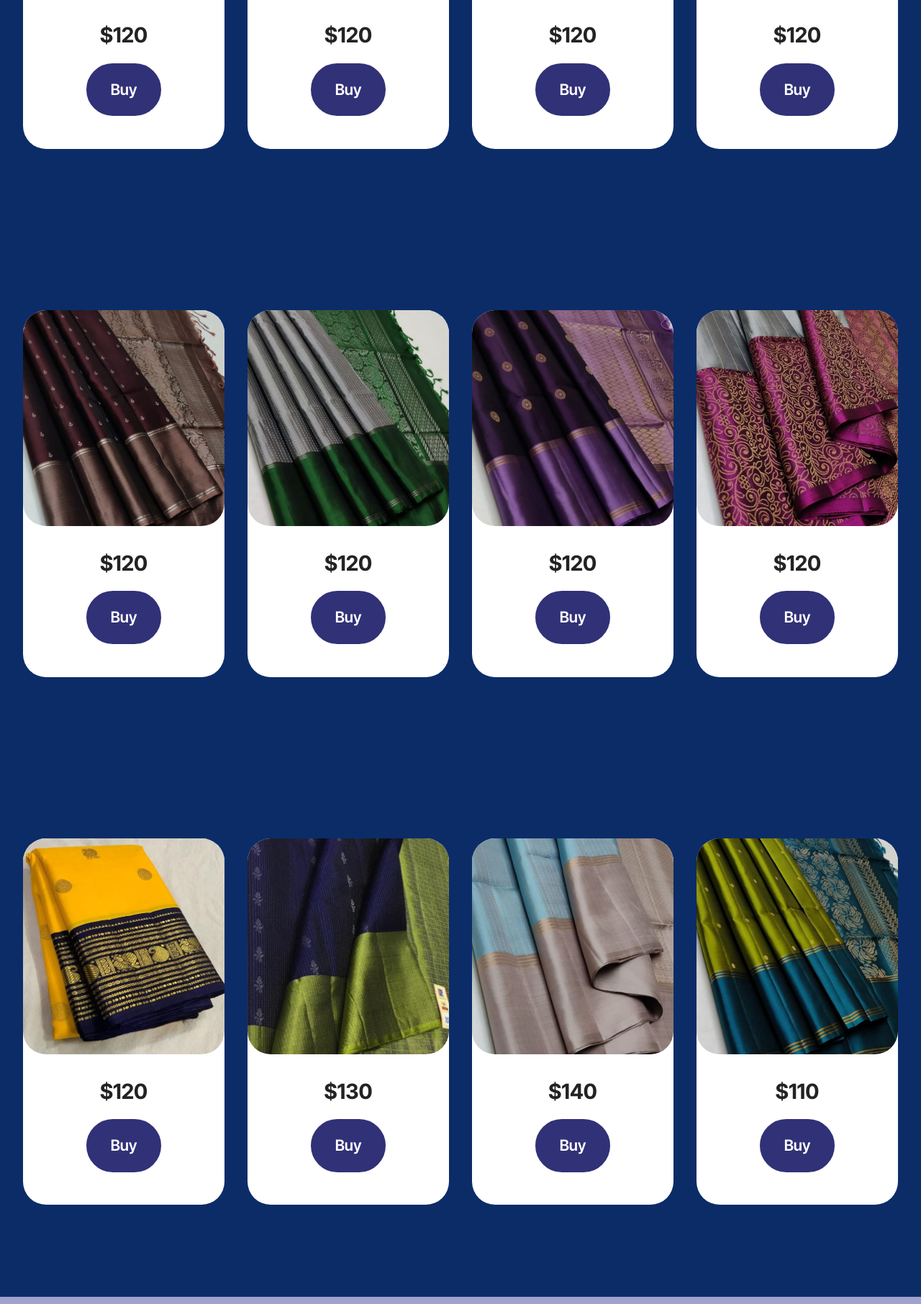
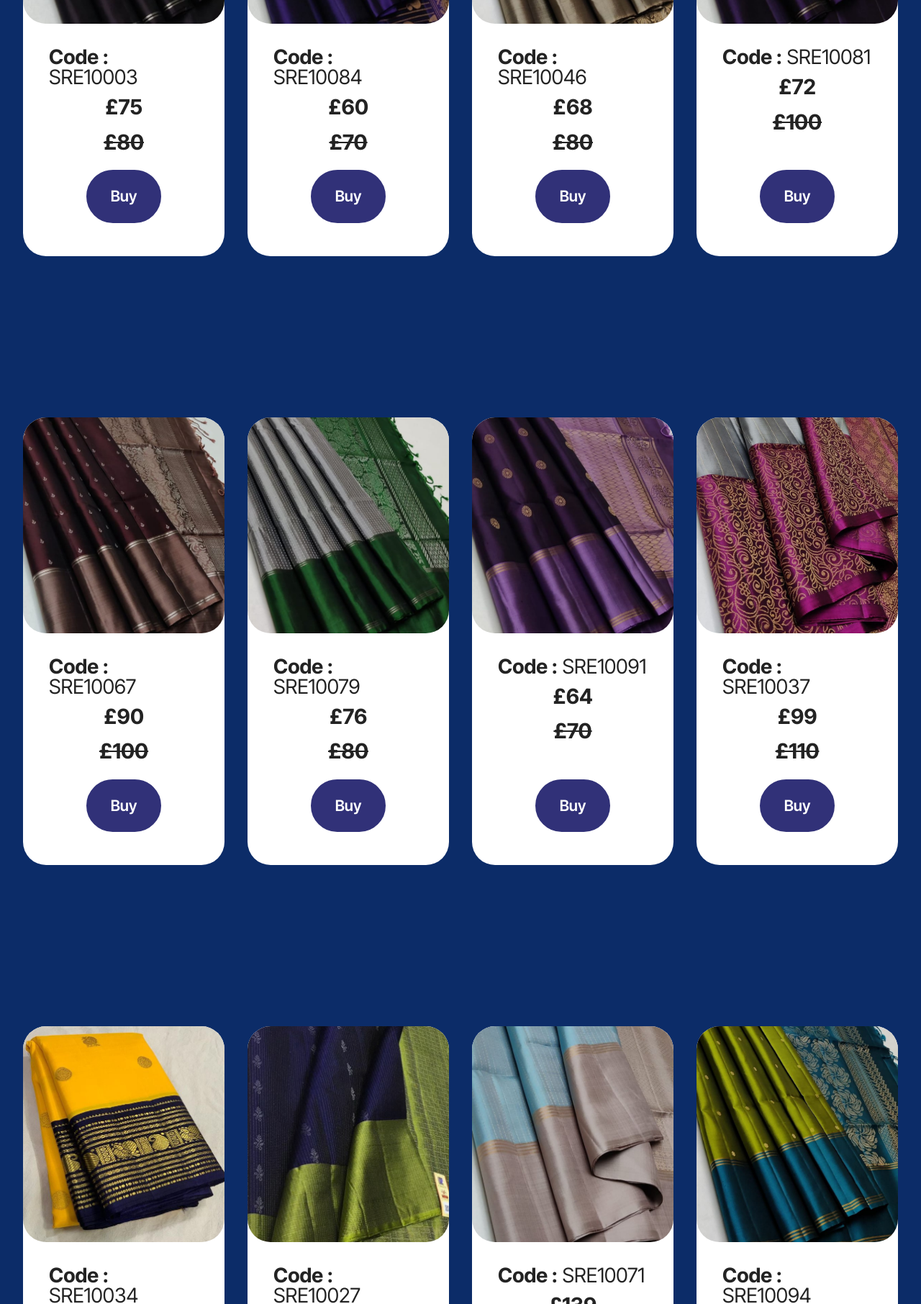
Before and after one commit to TharshiEY/www.sooriboutique.com, a plain HTML site: page index.html in a window 1280 px wide. Shown: the part 4845-6657 px from the top of the page at 72% size. Drawn offline with Linux system fonts and the light colour scheme; files whose address does not match are found by name.

Commit message:
Update index.html

```diff
--- a/index.html
+++ b/index.html
@@ -298,8 +298,9 @@
 						<img src="assets/images/2-815x1052.jpg" alt="Mobirise Website Builder" data-slide-to="0" data-bs-slide-to="0">
 					</div>
 					<div class="item-content">
+						<h3>Code : SRE10006</h3>
 						<h5 class="item-title mbr-fonts-style display-5">
-							<strong>$120</strong></h5>
+							<strong>£120</strong></h5>
 
 
 						<div class="mbr-section-btn item-footer"><a href="" class="btn item-btn btn-primary display-7">Buy</a></div>
@@ -313,8 +314,9 @@
 						<img src="assets/images/3-735x900.jpg" alt="Mobirise Website Builder" data-slide-to="1" data-bs-slide-to="1">
 					</div>
 					<div class="item-content">
+						<h3>Code : SRE10009</h3>
 						<h5 class="item-title mbr-fonts-style display-5">
-							<strong>$120</strong></h5>
+							<strong>£98</strong></h5>
 
 
 						<div class="mbr-section-btn item-footer"><a href="" class="btn item-btn btn-primary display-7">Buy</a></div>
@@ -327,8 +329,9 @@
 						<img src="assets/images/4-563x827.jpg" alt="Mobirise Website Builder" data-slide-to="2" data-bs-slide-to="2">
 					</div>
 					<div class="item-content">
+						<h3>Code : SRE10007</h3>
 						<h5 class="item-title mbr-fonts-style display-5">
-							<strong>$120</strong></h5>
+							<strong>£120</strong></h5>
 
 
 						<div class="mbr-section-btn item-footer"><a href="" class="btn item-btn btn-primary display-7">Buy</a></div>
@@ -340,8 +343,9 @@
 						<img src="assets/images/5-563x666.jpg" alt="Mobirise Website Builder" data-slide-to="3" data-bs-slide-to="3">
 					</div>
 					<div class="item-content">
+						<h3>Code : SRE10001</h3>
 						<h5 class="item-title mbr-fonts-style display-5">
-							<strong>$120</strong></h5>
+							<strong>£99</strong></h5>
 
 
 						<div class="mbr-section-btn item-footer"><a href="" class="btn item-btn btn-primary display-7">Buy</a></div>
@@ -368,9 +372,11 @@
 						<img src="assets/images/9-596x762.jpg" alt="Mobirise Website Builder" data-slide-to="0" data-bs-slide-to="0">
 					</div>
 					<div class="item-content">
+						<h3><strong>Code :</strong> SRE10003</h3>
 						<h5 class="item-title mbr-fonts-style display-5">
-							<strong>$120</strong></h5>
-
+							<strong>£75</strong></h5>
+						<h5 class="item-title mbr-fonts-style text-color-red display-5">
+								<strike><strong class="dis-color">£80</strong></strike></h5>
 						<div class="mbr-section-btn item-footer"><a href="" class="btn item-btn btn-primary display-7">Buy</a></div>
 					</div>
 
@@ -382,9 +388,11 @@
 						<img src="assets/images/8-564x776.jpg" alt="Mobirise Website Builder" data-slide-to="1" data-bs-slide-to="1">
 					</div>
 					<div class="item-content">
+						<h3><strong>Code :</strong> SRE10084</h3>
 						<h5 class="item-title mbr-fonts-style display-5">
-							<strong>$120</strong></h5>
-
+							<strong>£60</strong></h5>
+						<h5 class="item-title mbr-fonts-style text-color-red display-5">
+								<strike><strong class="dis-color">£70</strong></strike></h5>
 						<div class="mbr-section-btn item-footer"><a href="" class="btn item-btn btn-primary display-7">Buy</a></div>
 					</div>
 				</div>
@@ -395,8 +403,10 @@
 						<img src="assets/images/7-596x767.jpg" alt="Mobirise Website Builder" data-slide-to="2" data-bs-slide-to="2">
 					</div>
 					<div class="item-content">
-						<h5 class="item-title mbr-fonts-style display-5"><strong>$120</strong></h5>
-
+						<h3><strong>Code :</strong> SRE10046</h3>
+						<h5 class="item-title mbr-fonts-style display-5"><strong>£68</strong></h5>
+						<h5 class="item-title mbr-fonts-style text-color-red display-5">
+							<strike><strong class="dis-color">£80</strong></strike></h5>
 						<div class="mbr-section-btn item-footer"><a href="" class="btn item-btn btn-primary display-7">Buy</a></div>
 					</div>
 				</div>
@@ -406,8 +416,10 @@
 						<img src="assets/images/6-564x747.jpg" alt="Mobirise Website Builder" data-slide-to="3" data-bs-slide-to="3">
 					</div>
 					<div class="item-content">
-						<h5 class="item-title mbr-fonts-style display-5"><strong>$120</strong></h5>
-
+						<h3><strong>Code :</strong> SRE10081</h3>
+						<h5 class="item-title mbr-fonts-style display-5"><strong>£72</strong></h5>
+						<h5 class="item-title mbr-fonts-style text-color-red display-5">
+							<strike><strong class="dis-color">£100</strong></strike></h5>
 						<div class="mbr-section-btn item-footer"><a href="" class="btn item-btn btn-primary display-7">Buy</a></div>
 					</div>
 				</div>
@@ -432,9 +444,11 @@
 						<img src="assets/images/13-596x823.jpg" alt="Mobirise Website Builder" data-slide-to="0" data-bs-slide-to="0">
 					</div>
 					<div class="item-content">
+						<h3><strong>Code :</strong> SRE10067</h3>
 						<h5 class="item-title mbr-fonts-style display-5">
-							<strong>$120</strong></h5>
-
+							<strong>£90</strong></h5>
+						<h5 class="item-title mbr-fonts-style text-color-red display-5">
+								<strike><strong class="dis-color">£100</strong></strike></h5>
 						<div class="mbr-section-btn item-footer"><a href="" class="btn item-btn btn-primary display-7">Buy</a></div>
 					</div>
 
@@ -446,9 +460,11 @@
 						<img src="assets/images/12-596x776.jpg" alt="Mobirise Website Builder" data-slide-to="1" data-bs-slide-to="1">
 					</div>
 					<div class="item-content">
+						<h3><strong>Code :</strong> SRE10079</h3>
 						<h5 class="item-title mbr-fonts-style display-5">
-							<strong>$120</strong></h5>
-
+							<strong>£76</strong></h5>
+						<h5 class="item-title mbr-fonts-style text-color-red display-5">
+								<strike><strong class="dis-color">£80</strong></strike></h5>
 						<div class="mbr-section-btn item-footer"><a href="" class="btn item-btn btn-primary display-7">Buy</a></div>
 					</div>
 				</div>
@@ -459,9 +475,11 @@
 						<img src="assets/images/11-596x836.jpg" alt="Mobirise Website Builder" data-slide-to="2" data-bs-slide-to="2">
 					</div>
 					<div class="item-content">
+						<h3><strong>Code :</strong> SRE10091</h3>
 						<h5 class="item-title mbr-fonts-style display-5">
-							<strong>$120</strong></h5>
-
+							<strong>£64</strong></h5>
+						<h5 class="item-title mbr-fonts-style text-color-red display-5">
+								<strike><strong class="dis-color">£70</strong></strike></h5>
 						<div class="mbr-section-btn item-footer"><a href="" class="btn item-btn btn-primary display-7">Buy</a></div>
 					</div>
 				</div>
@@ -471,9 +489,11 @@
 						<img src="assets/images/10-736x1049.jpg" alt="Mobirise Website Builder" data-slide-to="3" data-bs-slide-to="3">
 					</div>
 					<div class="item-content">
+						<h3><strong>Code :</strong> SRE10037</h3>
 						<h5 class="item-title mbr-fonts-style display-5">
-							<strong>$120</strong></h5>
-
+							<strong>£99</strong></h5>
+						<h5 class="item-title mbr-fonts-style text-color-red display-5">
+								<strike><strong class="dis-color">£110</strong></strike></h5>
 						<div class="mbr-section-btn item-footer"><a href="" class="btn item-btn btn-primary display-7">Buy</a></div>
 					</div>
 				</div>
@@ -498,9 +518,11 @@
 						<img src="assets/images/20-564x627.jpg" alt="Mobirise Website Builder" data-slide-to="0" data-bs-slide-to="0">
 					</div>
 					<div class="item-content">
+						<h3><strong>Code :</strong> SRE10034</h3>
 						<h5 class="item-title mbr-fonts-style display-5">
-							<strong>$120</strong></h5>
-
+							<strong>£120</strong></h5>
+						<h5 class="item-title mbr-fonts-style text-color-red display-5">
+								<strike><strong class="dis-color">£110</strong></strike></h5>
 						<div class="mbr-section-btn item-footer"><a href="" class="btn item-btn btn-primary display-7">Buy</a></div>
 					</div>
 
@@ -512,9 +534,11 @@
 						<img src="assets/images/16-564x1248.jpg" alt="Mobirise Website Builder" data-slide-to="1" data-bs-slide-to="1">
 					</div>
 					<div class="item-content">
+						<h3><strong>Code :</strong> SRE10027</h3>
 						<h5 class="item-title mbr-fonts-style display-5">
-							<strong>$130</strong></h5>
-
+							<strong>£115</strong></h5>
+						<h5 class="item-title mbr-fonts-style text-color-red display-5">
+								<strike><strong class="dis-color">£130</strong></strike></h5>
 						<div class="mbr-section-btn item-footer"><a href="" class="btn item-btn btn-primary display-7">Buy</a></div>
 					</div>
 				</div>
@@ -525,8 +549,11 @@
 						<img src="assets/images/15-596x890.jpg" alt="Mobirise Website Builder" data-slide-to="2" data-bs-slide-to="2">
 					</div>
 					<div class="item-content">
+						<h3><strong>Code :</strong> SRE10071</h3>
 						<h5 class="item-title mbr-fonts-style display-5">
-							<strong>$140</strong></h5>
+							<strong>£139</strong></h5>
+						<h5 class="item-title mbr-fonts-style text-color-red display-5">
+								<strike><strong class="dis-color">£160</strong></strike></h5>
 
 						<div class="mbr-section-btn item-footer"><a href="" class="btn item-btn btn-primary display-7">Buy</a></div>
 					</div>
@@ -537,8 +564,12 @@
 						<img src="assets/images/14-736x946.jpg" alt="Mobirise Website Builder" data-slide-to="3" data-bs-slide-to="3">
 					</div>
 					<div class="item-content">
+						<h3><strong>Code :</strong> SRE10094</h3>
 						<h5 class="item-title mbr-fonts-style display-5">
-							<strong>$110</strong></h5>
+							<strong>£106</strong></h5>
+
+						<h5 class="item-title mbr-fonts-style text-color-red display-5">
+								<strike><strong class="dis-color">£110</strong></strike></h5>
 
 						<div class="mbr-section-btn item-footer"><a href="" class="btn item-btn btn-primary display-7">Buy</a></div>
 					</div>
@@ -675,12 +706,12 @@
                         </a>
                     </div>
                     <div class="soc-item">
-                        <a href="https://mobiri.se/" target="_blank">
+                        <a href="mailto:sooriboutiqueofficial@gmail.com" target="_blank">
                             <span class="mbr-iconfont socicon-mail socicon"></span>
                         </a>
                     </div>
                     <div class="soc-item">
-                        <a href="https://mobiri.se/" target="_blank">
+                        <a href="https://www.instagram.com/soori_boutique" target="_blank">
                             <span class="mbr-iconfont socicon-instagram socicon"></span>
                         </a>
                     </div>
```
